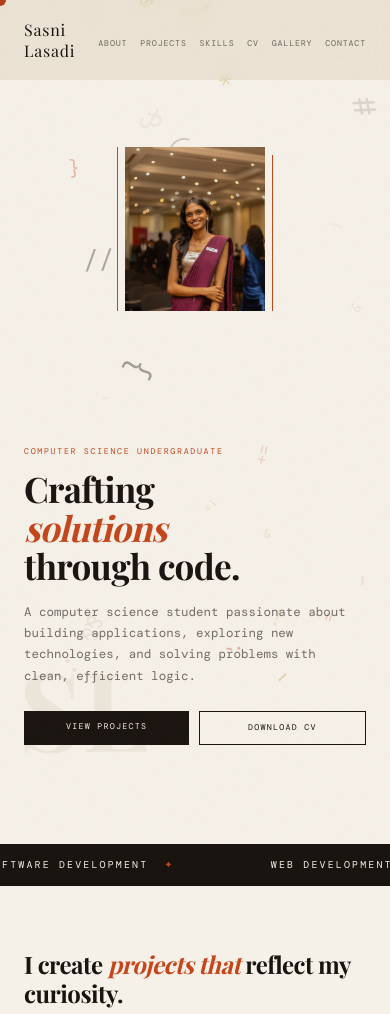
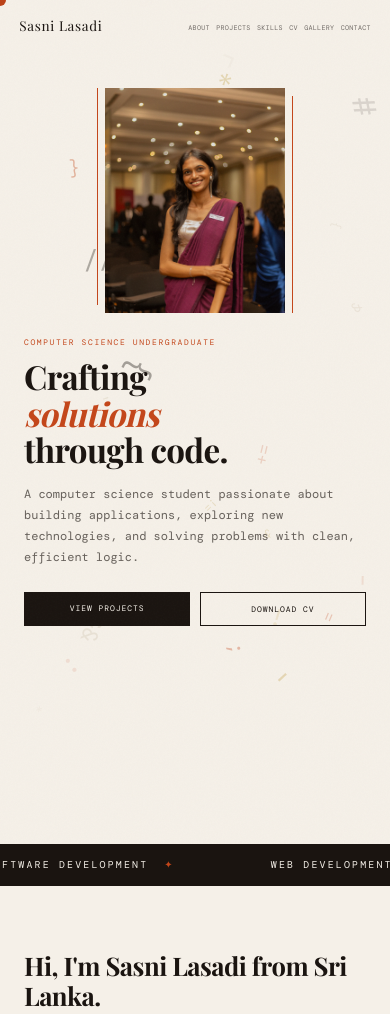
Before and after one commit to SasniLasadi/Portfolio, a website: page index.html in a window 390 px wide. Shown: the top 1014 px of the page. Drawn offline with nearby package versions, Linux system fonts and the light colour scheme; a web font is replaced by a local one.

Commit message:
Fix mobile nav and hero layout

```diff
--- a/index.html
+++ b/index.html
@@ -95,7 +95,7 @@
     </div>
 
     <div class="about-content reveal">
-      <h2>I create <em>projects that</em> reflect my curiosity.</h2>
+      <h2>Hi, I'm Sasni Lasadi from Sri Lanka.</h2>
       <p>I'm a second year Computer Science undergraduate at IIT Sri Lanka, pursuing a BSc(Hons) in Computer Science
         awarded by the University of Westminster. I'm passionate about full-stack development and building practical
         solutions that make a real difference.</p>
@@ -414,7 +414,7 @@
 
       <div class="contact-header reveal">
         <div class="section-label">05 / Contact</div>
-        <h2>Eager to gain <br>real-world <em>experience.</em></h2>
+        <h2>Turning curiosity<br>into <em>code.</em></h2>
         <p>Whether you have an internship opportunity, a collaboration idea, or just want to connect — my inbox is
           always open.</p>
       </div>
--- a/style.css
+++ b/style.css
@@ -1462,160 +1462,109 @@ footer {
   footer {
     padding: 2.5rem 1.5rem;
   }
-
-  .footer-top {
-    flex-direction: column;
-    gap: 0.5rem;
-  }
-
-  .footer-links {
-    gap: 1.5rem;
-  }
 }
 
 @media (max-width: 600px) {
-  nav {
-    padding: 1rem;
-  }
-
-  .nav-links {
-    gap: 0.6rem;
-  }
-
-  .nav-links a {
-    font-size: 0.5rem;
-    letter-spacing: 0.08em;
-  }
-
-  .hero-name {
-    font-size: clamp(1.8rem, 8vw, 2.5rem);
-  }
-
-  .project-card {
-    aspect-ratio: unset;
-    min-height: 360px;
-  }
-
-  .cv-entry {
-    grid-template-columns: 1fr;
-    gap: 0.4rem;
-  }
-
-  .memories-grid {
-    grid-template-columns: 1fr;
-  }
-
-  .memory-tall {
-    grid-row: span 1;
-    aspect-ratio: 4/3;
-  }
-
-  .memory-wide {
-    grid-column: span 1;
-    aspect-ratio: 4/3;
-  }
-
-  .footer-links {
-    flex-direction: column;
-    align-items: flex-start;
-    gap: 1rem;
-  }
-
-  .stats-row {
-    gap: 1.5rem;
-  }
-}
-
-/* ═══════════════════════════════════════
-   MOBILE HERO & ABOUT REFINEMENTS
-═══════════════════════════════════════ */
-@media (max-width: 768px) {
 
   /* NAV */
   nav {
-    padding: 1.2rem 1.5rem;
-    background: rgba(245, 240, 232, 0.92);
-    backdrop-filter: blur(8px);
+    padding: 0.9rem 1.2rem;
+    background: rgba(245, 240, 232, 0.95);
+    backdrop-filter: blur(10px);
+    mix-blend-mode: normal;
+  }
+
+  .nav-logo {
+    font-size: 0.85rem;
+    white-space: nowrap;
+    flex-shrink: 0;
   }
 
   .nav-links {
-    gap: 0.8rem;
+    gap: 0.4rem;
+    flex-wrap: nowrap;
   }
 
   .nav-links a {
-    font-size: 0.52rem;
-    letter-spacing: 0.1em;
+    font-size: 0.42rem;
+    letter-spacing: 0.04em;
+    white-space: nowrap;
   }
 
   /* HERO */
   #hero {
-    grid-template-columns: 1fr;
-    grid-template-rows: auto;
+    display: flex;
+    flex-direction: column;
     min-height: 100svh;
-    padding: 6rem 1.5rem 3rem;
-    gap: 0;
-    align-items: center;
-  }
-
-  .hero-left {
-    padding: 0;
-    order: 2;
-    z-index: 2;
+    padding: 5.5rem 1.5rem 2.5rem;
+    gap: 1.5rem;
   }
 
   .hero-right {
     order: 1;
-    height: 42vw;
-    min-height: 160px;
-    max-height: 220px;
-    margin-bottom: 2rem;
+    height: auto;
+    display: flex;
+    justify-content: center;
   }
 
   .hero-image-frame {
     position: relative;
     top: unset;
     right: unset;
-    width: 140px;
-    height: 180px;
+    width: 180px;
+    height: 225px;
+    aspect-ratio: unset;
     margin: 0 auto;
-    aspect-ratio: unset;
+    opacity: 1;
+    animation: none;
+  }
+
+  .hero-left {
+    order: 2;
+    padding: 0;
+    justify-content: flex-start;
   }
 
   .hero-number {
-    font-size: 28vw;
-    opacity: 0.25;
+    display: none;
   }
 
   .hero-tag {
-    font-size: 0.52rem;
+    font-size: 0.5rem;
     letter-spacing: 0.2em;
-    margin-bottom: 0.8rem;
+    margin-bottom: 0.7rem;
+    opacity: 1;
+    animation: none;
   }
 
   .hero-name {
-    font-size: clamp(2rem, 9vw, 2.8rem);
+    font-size: clamp(1.9rem, 8.5vw, 2.6rem);
     line-height: 1.1;
     margin-bottom: 1rem;
+    opacity: 1;
+    animation: none;
   }
 
   .hero-desc {
-    font-size: 0.78rem;
-    line-height: 1.7;
+    font-size: 0.75rem;
+    line-height: 1.75;
     margin-bottom: 1.5rem;
-    color: rgba(26, 20, 16, 0.6);
+    opacity: 1;
+    animation: none;
   }
 
   .hero-cta {
-    flex-direction: row;
-    flex-wrap: nowrap;
+    display: grid;
+    grid-template-columns: 1fr 1fr;
     gap: 0.6rem;
+    opacity: 1;
+    animation: none;
   }
 
   .btn-hero {
-    padding: 0.65rem 1.2rem;
-    font-size: 0.52rem;
-    letter-spacing: 0.15em;
-    flex: 1;
+    padding: 0.7rem 0.8rem;
+    font-size: 0.5rem;
+    letter-spacing: 0.12em;
     text-align: center;
   }
 
@@ -1626,8 +1575,6 @@ footer {
   /* ABOUT */
   #about {
     padding: 4rem 1.5rem;
-    grid-template-columns: 1fr;
-    gap: 1.5rem;
   }
 
   .about-left {
@@ -1635,14 +1582,13 @@ footer {
   }
 
   .about-content h2 {
-    font-size: clamp(1.5rem, 6vw, 2rem);
-    margin-bottom: 1.2rem;
+    font-size: clamp(1.6rem, 6.5vw, 2.2rem);
+    margin-bottom: 1rem;
   }
 
   .about-content p {
-    font-size: 0.8rem;
+    font-size: 0.78rem;
     line-height: 1.8;
-    margin-bottom: 1rem;
   }
 
   .detail-item {
@@ -1651,27 +1597,52 @@ footer {
     padding: 0.7rem 0;
   }
 
-  .detail-label {
-    font-size: 0.52rem;
-  }
-
-  .detail-value {
-    font-size: 0.72rem;
-  }
-
+  .stats-row {
+    gap: 0;
+    justify-content: space-between;
+    margin-top: 1.8rem;
+    padding-top: 1.5rem;
+    flex-wrap: nowrap;
+  }
+
+  .stat-item h3 {
+    font-size: 1.7rem;
+  }
+
+  .stat-item p {
+    font-size: 0.5rem;
+    letter-spacing: 0.15em;
+  }
+
+  /* PROJECTS */
+  .project-card {
+    aspect-ratio: unset;
+    min-height: 360px;
+  }
+
+  /* CV */
+  .cv-entry {
+    grid-template-columns: 1fr;
+    gap: 0.4rem;
+  }
+
+  /* GALLERY */
+  .memories-grid {
+    grid-template-columns: 1fr;
+  }
+
+  .memory-tall {
+    grid-row: span 1;
+    aspect-ratio: 4/3;
+  }
+
+  .memory-wide {
+    grid-column: span 1;
+    aspect-ratio: 4/3;
+  }
+
+  /* FOOTER */
   .stats-row {
     gap: 1.5rem;
-    margin-top: 2rem;
-    padding-top: 1.5rem;
-    flex-wrap: nowrap;
-    justify-content: space-between;
-  }
-
-  .stat-item h3 {
-    font-size: 1.6rem;
-  }
-
-  .stat-item p {
-    font-size: 0.52rem;
-  }
-}
+  }
+}
```
